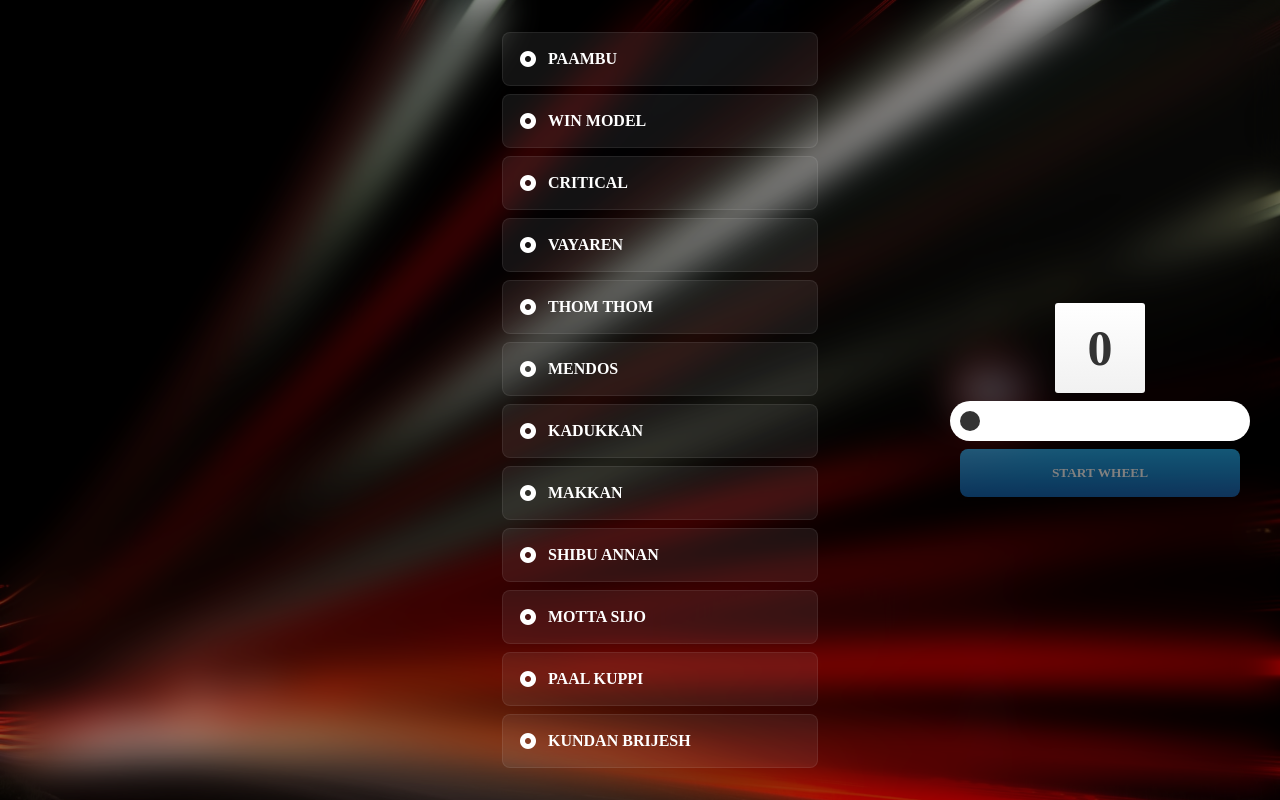
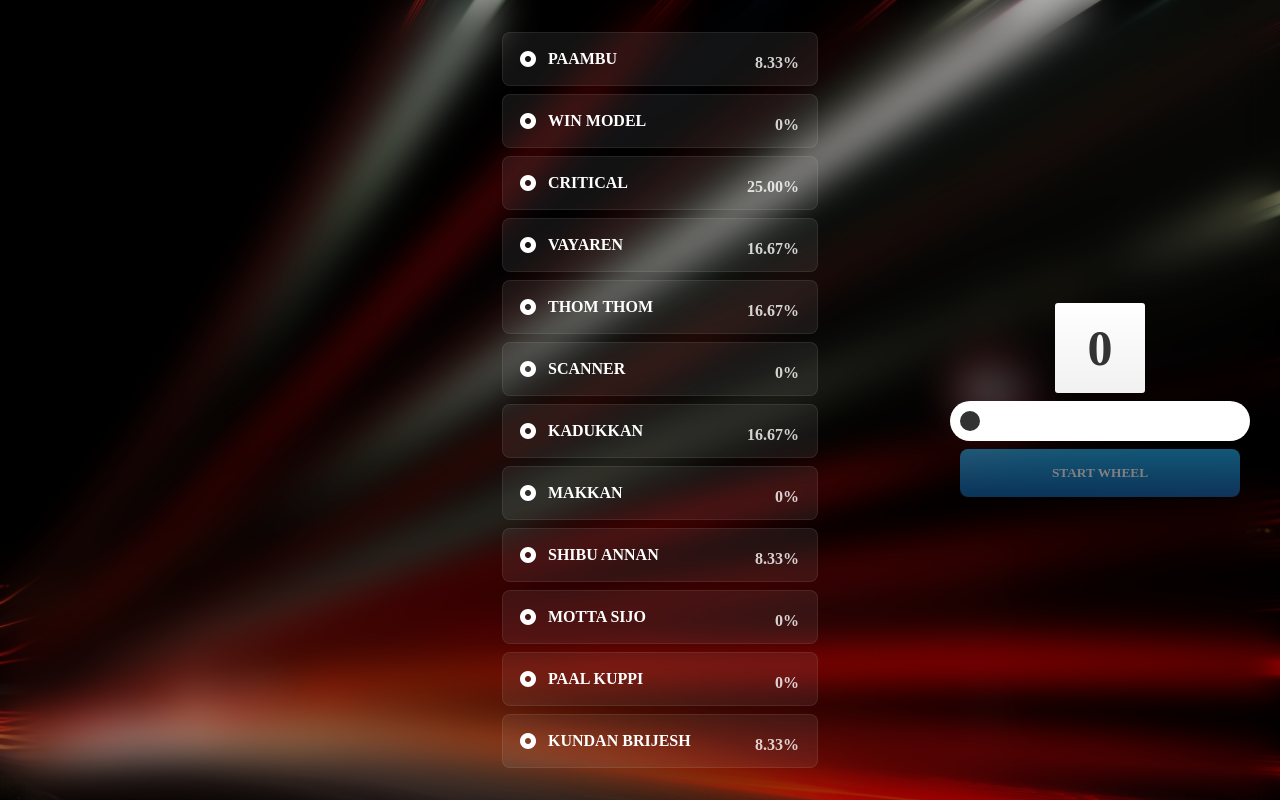
Before and after one commit to Luci437/bloom, a PHP site: page /bloom/turnWheel.php in a window 1280 px wide. Run offline with PHP 8.4, Linux system fonts and the light colour scheme; a user stored in the database is signed in; data comes from the database, SQL or seed files in the repository; some libraries are stand-ins or nearby versions.

Commit message:
updated wheels

```diff
--- a/css/wheel.css
+++ b/css/wheel.css
@@ -69,7 +69,7 @@ body {
 .marker {
     position: absolute;
     left: 50%;
-    top: 2%;
+    top: 6%;
     transform: translateX(-50%);
     border-top: 20px solid white;
     border-right: 20px solid transparent;
@@ -254,6 +254,42 @@ body {
 }
 .playerScore {
     position: absolute;
-
-    color: #fff;
+    right: 10px;
+    color: rgba(255, 255, 255, 0.808);
+    width: 10px;
+    height: 10px;
+    padding: 8px;
+    background: rgba(255, 255, 255, 0.185);
+    display: flex;
+    justify-content: center;
+    align-items: center;
+    border-radius: 4px;
 }
+.playerLabel:hover .playerScore {
+    color: rgb(255, 255, 255);
+}
+.percentageSpan {
+    position: absolute;
+    right: 10px;
+    color: rgba(255, 255, 255, 0.808);
+    height: 10px;
+    padding: 8px;
+    border-radius: 4px;
+    font-weight: bold;
+    text-align: right;
+}
+.modeUserSelected {
+    position: absolute;
+    bottom: 10px;
+    right: 10px;
+    padding: 8px 24px;
+    box-sizing: border-box;
+    background: rgba(250, 250, 250, 0.205);
+    border: 1px solid rgba(255, 255, 255, 0.466);
+    border-radius: 4px;
+}
+#selectedModeByUser {
+    color: rgb(255, 255, 255);
+    font-weight: bold;
+    text-transform: uppercase;
+}
--- a/includes/addPlayerToGame.inc.php
+++ b/includes/addPlayerToGame.inc.php
@@ -112,6 +112,7 @@
                 echo '
                 <a href="includes/endgame.inc.php" class="endgame-button"><img src="images/snow4.png" class="snows snow4">END GAME</a>
                 <a href="lucky.php" class="try-button">FIND MVP</a>
+                <a href="turnWheel.php" class="try-button2"> TURN WHEEL</a>
                 <div class="reveal-scores" onclick="showScore()"></div>
                 <div class="pb1">
                 <div class="pb11">
--- a/javascript/wheel.js
+++ b/javascript/wheel.js
@@ -6,9 +6,48 @@ let selectedUserId = 0;
 let newScore = 0;
 let sign = '';
 $('.startWheel').attr('disabled','disabled').css("opacity","0.5");
+let mainArray = [];
+const modeValues = [[331,359],[301,329],[271,299],[241,269],[211,239],[181,209],[151,179],[121,149],[91,119],[61,89],[31,59],[1,29]];
+
+function createMainArray() {
+    while(mainArray.length < 12) {
+        mainArray.push(Math.floor(Math.random() * 12));
+    }
+}
+
+function calculatePercentage() {
+    let perSpan = document.getElementsByClassName('percentageSpan');
+    let count = 0;
+    let percentage = 0;
+    for(var i=0;i<12;i++) {
+        count = 0;
+        percentage = 0;
+        for(var j=0;j<12;j++) {
+            if(i == mainArray[j]) {
+                count++;
+            }
+        }
+        percentage = (count / 12) * 100;
+        if(percentage == 0) {
+            perSpan[i].innerHTML = percentage + '%';
+        }else {
+            perSpan[i].innerHTML = percentage.toFixed(2) + '%';
+        }
+
+    }
+}
+
+$(document).ready(function(){
+    createMainArray();
+    calculatePercentage();
+});
 
 function spin(){
-    let randomAngle = Math.floor(Math.random()*  360);
+    let randomIndex = Math.floor(Math.random()*  12);
+    let randomArrayValue = mainArray[randomIndex];
+    let startingValue = modeValues[randomArrayValue][0];
+    let endingValue = modeValues[randomArrayValue][1];
+    let randomAngle = Math.floor(Math.random() * (endingValue - startingValue)) + startingValue;
     let lucky = false;
 
     selectedUserId=parseInt($('.selectedUser:checked').attr('data-uid'));
@@ -41,7 +80,7 @@ function spin(){
                 lucky = true;
             }
             break;
-        case 'mendos':
+        case 'scanner':
             if(randomAngle > 180 && randomAngle < 210) {
                 lucky = true;
             }
@@ -83,10 +122,16 @@ function spin(){
             newScore = betVal * 2;
             sign = '+';
             $('.winnerName').html(selectedUser +' '+ 'win');
+            $('#selectedModeByUser').html("<i class='far fa-check-circle pdspace'></i>"+userChoice);
+            $('#selectedModeByUser').css("color","lime");
+            $('.modeUserSelected').css({"background":"rgba(0, 255, 0, 0.205)","border":"1px solid rgba(0, 255, 0, 0.466)"});
         }else {
             newScore = betVal * 2;
             sign = '-';
             $('.winnerName').html(selectedUser +' '+ 'lost');
+            $('#selectedModeByUser').html("<i class='far fa-times-circle pdspace'></i>"+userChoice);
+            $('#selectedModeByUser').css("color"," rgb(238, 44, 44)");
+            $('.modeUserSelected').css({"background":"rgba(255, 0, 0, 0.205)","border":"1px solid rgba(255, 0, 0, 0.466)"});
         }
         $('.newValue').html(sign+' '+newScore);
         $('.newScore').html(selectedUserScore);
@@ -120,11 +165,11 @@ $('.userSelectedMode').on('change',function() {
 });
 
 function showWheel() {
+    $('#selectedModeByUser').html("<i class='far fa-question-circle pdspace'></i>"+userChoice);
     $('.wheelMainBox').css("display","flex");
 }
 
 function checkAllDataCollected() {
-
     if(selectedUser != null && userChoice != null && betVal > 0) {
         $('.startWheel').removeAttr('disabled').css("opacity","1");
     }else {
--- a/turnWheel.php
+++ b/turnWheel.php
@@ -37,40 +37,40 @@
     <div class="allPlayersMainBox">
 
         <input type="radio" class="playerInputField userSelectedMode" name="selectedMode" id="paambu" value="paambu">
-        <label for="paambu" class="playerLabel"><i class="fas fa-dot-circle pdspace"></i> paambu</label>
+        <label for="paambu" class="playerLabel"><i class="fas fa-dot-circle pdspace"></i> paambu <span class="percentageSpan"></span></label>
 
         <input type="radio" class="playerInputField userSelectedMode" name="selectedMode" id="winModel" value="winModel">
-        <label for="winModel" class="playerLabel"><i class="fas fa-dot-circle pdspace"></i> Win Model</label>
+        <label for="winModel" class="playerLabel"><i class="fas fa-dot-circle pdspace"></i> Win Model <span class="percentageSpan"></span></label>
 
         <input type="radio" class="playerInputField userSelectedMode" name="selectedMode" id="critical" value="critical">
-        <label for="critical" class="playerLabel"><i class="fas fa-dot-circle pdspace"></i> Critical</label>
+        <label for="critical" class="playerLabel"><i class="fas fa-dot-circle pdspace"></i> Critical <span class="percentageSpan"></span></label>
 
         <input type="radio" class="playerInputField userSelectedMode" name="selectedMode" id="vayaren" value="vayaren">
-        <label for="vayaren" class="playerLabel"><i class="fas fa-dot-circle pdspace"></i> Vayaren</label>
+        <label for="vayaren" class="playerLabel"><i class="fas fa-dot-circle pdspace"></i> Vayaren <span class="percentageSpan"></span></label>
 
         <input type="radio" class="playerInputField userSelectedMode" name="selectedMode" id="thomthom" value="thomthom">
-        <label for="thomthom" class="playerLabel"><i class="fas fa-dot-circle pdspace"></i> Thom Thom</label>
+        <label for="thomthom" class="playerLabel"><i class="fas fa-dot-circle pdspace"></i> Thom Thom <span class="percentageSpan"></span></label>
 
-        <input type="radio" class="playerInputField userSelectedMode" name="selectedMode" id="mendos" value="mendos">
-        <label for="mendos" class="playerLabel"><i class="fas fa-dot-circle pdspace"></i> Mendos</label>
+        <input type="radio" class="playerInputField userSelectedMode" name="selectedMode" id="scanner" value="scanner">
+        <label for="scanner" class="playerLabel"><i class="fas fa-dot-circle pdspace"></i> scanner <span class="percentageSpan"></span></label>
 
         <input type="radio" class="playerInputField userSelectedMode" name="selectedMode" id="kadukkan" value="kadukkan">
-        <label for="kadukkan" class="playerLabel"><i class="fas fa-dot-circle pdspace"></i> kadukkan</label>
+        <label for="kadukkan" class="playerLabel"><i class="fas fa-dot-circle pdspace"></i> kadukkan <span class="percentageSpan"></span></label>
 
         <input type="radio" class="playerInputField userSelectedMode" name="selectedMode" id="makkan" value="makkan">
-        <label for="makkan" class="playerLabel"><i class="fas fa-dot-circle pdspace"></i> Makkan</label>
+        <label for="makkan" class="playerLabel"><i class="fas fa-dot-circle pdspace"></i> Makkan <span class="percentageSpan"></span></label>
 
         <input type="radio" class="playerInputField userSelectedMode" name="selectedMode" id="shibuannan" value="shibuannan">
-        <label for="shibuannan" class="playerLabel"><i class="fas fa-dot-circle pdspace"></i> shibu annan</label>
+        <label for="shibuannan" class="playerLabel"><i class="fas fa-dot-circle pdspace"></i> shibu annan <span class="percentageSpan"></span></label>
 
         <input type="radio" class="playerInputField userSelectedMode" name="selectedMode" id="mottasijo" value="mottasijo">
-        <label for="mottasijo" class="playerLabel"><i class="fas fa-dot-circle pdspace"></i> motta sijo</label>
+        <label for="mottasijo" class="playerLabel"><i class="fas fa-dot-circle pdspace"></i> motta sijo <span class="percentageSpan"></span></label>
 
         <input type="radio" class="playerInputField userSelectedMode" name="selectedMode" id="paalkuppi" value="paalkuppi">
-        <label for="paalkuppi" class="playerLabel"><i class="fas fa-dot-circle pdspace"></i> paal kuppi</label>
+        <label for="paalkuppi" class="playerLabel"><i class="fas fa-dot-circle pdspace"></i> paal kuppi <span class="percentageSpan"></span></label>
 
         <input type="radio" class="playerInputField userSelectedMode" name="selectedMode" id="kundanbrijesh" value="kundanbrijesh">
-        <label for="kundanbrijesh" class="playerLabel"><i class="fas fa-dot-circle pdspace"></i> kundan brijesh</label>
+        <label for="kundanbrijesh" class="playerLabel"><i class="fas fa-dot-circle pdspace"></i> kundan brijesh <span class="percentageSpan"></span></label>
 
     </div>
 
@@ -86,6 +86,9 @@
         </div>
         <button class="start" onclick="spin()">START</button>
         <button class="result" onclick="showResult()">RESULT</button>
+        <div class="modeUserSelected">
+            <h5 id="selectedModeByUser"></h5>
+        </div>
     </div>
 
     <div class="resultBox">
```
Also changed, not shown: images/wheel.png, 1 other file.
